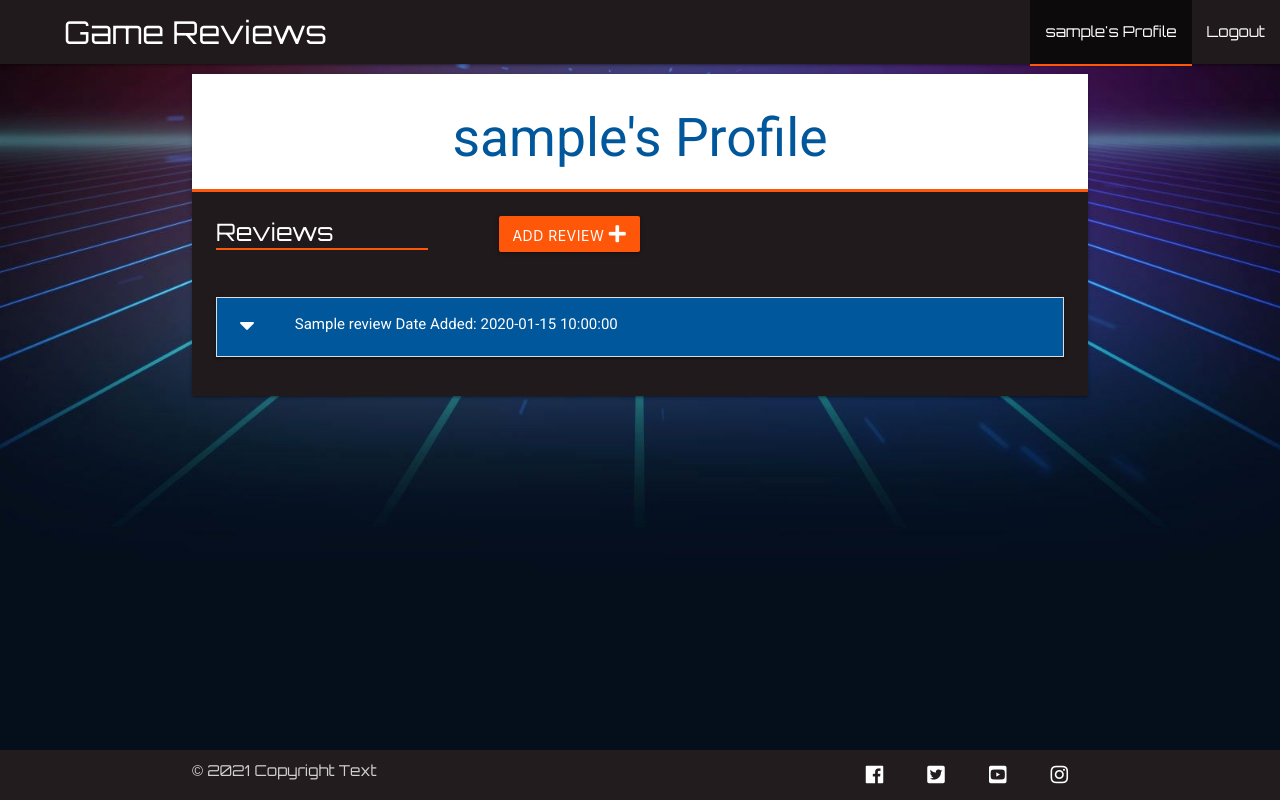
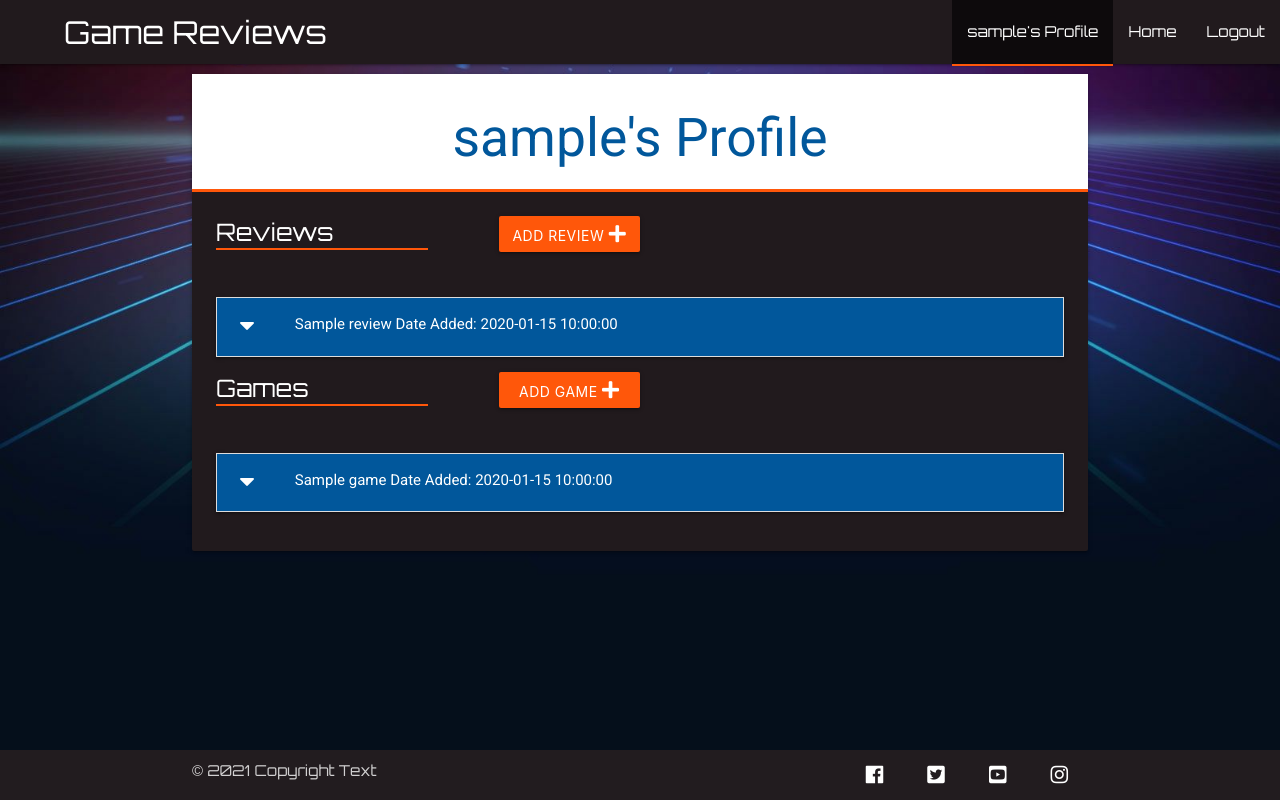
Before and after one commit to KevAndrews/Milestone_Project_3, a Flask app: a page that uses templates/base.html in a window 1280 px wide. Run offline with Flask 2, Linux system fonts and the light colour scheme; the visitor is signed in with stand-in values (Sample User, id 1); a database or web service that is not in the repository returns one stand-in record (values such as "Sample title"); some libraries are stand-ins or nearby versions.

Commit message:
Update profile and edit game html

```diff
--- a/app.py
+++ b/app.py
@@ -117,10 +117,13 @@ def profile(username):
 
     reviews = list(mongo.db.reviews.find({"created_by": username}))
 
+    games = list(mongo.db.games.find({"created_by": username}))
+
     if session["user"]:
         return render_template("profile.html",
                                 username=username,
-                                reviews=reviews)
+                                reviews=reviews,
+                                games=games)
 
     return redirect(url_for("login"))
 
@@ -227,7 +230,6 @@ def display_game(game_id):
                             reviews=reviews)
 
 
-
 def display_games(game_list, curr_page, per_page):
     """
     Method to handle Pagination of games.
--- a/templates/base.html
+++ b/templates/base.html
@@ -30,6 +30,7 @@
                 <ul class="right hide-on-med-and-down">
                     {% if username is defined and username|length %}
                         <li><a id="profile" href="{{ url_for('profile', username=username) }}">{{ username }}'s Profile</a></li>
+                        <li><a id="index" href="{{ url_for('index') }}">Home</a></li>
                         <li><a href="{{ url_for('logout') }}">Logout</a></li>
                     {% else %}
                         <li><a id="index" href="{{ url_for('index') }}">Home</a></li>
--- a/templates/profile.html
+++ b/templates/profile.html
@@ -42,7 +42,7 @@
           {% endfor %}
           </ul>
         {% else %}
-          <h3 class="white-text center-align">No Results Found</h3>
+          <h3 class="white-text center-align">No Reviews Found</h3>
           <!-- Add review -->
           <div class="row">
             <a href="{{ url_for('add_review') }}">
@@ -52,6 +52,49 @@
             </a>
           </div>
         {% endif %}
+        <div class="row">
+          <span class="col card-title white-text underline">
+            Games
+          </span>
+          <a href="{{ url_for('add_review') }}">
+            <button class="col s2 m2 offset-s1 offset-m1 btn text-shadow">
+              Add Game <i class="fas fa-plus"></i>
+            </button>
+          </a>
+        </div>
+        {% if games|length > 0 %}
+          <ul class="collapsible">
+          {% for game in games %}
+            <li>
+              <div class="collapsible-header white-text light-blue darken-4 text-shadow">
+                <div class="col s3 m1">
+                  <i class="fas fa-caret-down"></i>
+                  {% if session.user|lower == game.created_by|lower %}
+                    <a href="{{ url_for('delete_game', game_id=game._id) }}" class="btn-small green accent-4">Delete</a>
+                    <a href="{{ url_for('edit_game', game_id=game._id) }}" class="btn-small light-blue lighten-1">Edit</a>
+                  {% endif %}
+                </div>
+                <div class="col s9 m12">
+                  <strong>{{ game.name }}</strong> Date Added: {{ game.created_date }}
+              </div>
+              </div>
+              <div class="collapsible-body">
+                <p>{{ game.description }}</p>
+              </div>
+            </li>
+          {% endfor %}
+          </ul>
+        {% else %}
+          <h3 class="white-text center-align">No Games Found</h3>
+          <!-- Add review -->
+          <div class="row">
+            <a href="{{ url_for('add_game') }}">
+              <button class="col s8 m8 offset-s2 offset-m2 btn text-shadow">
+                Add Game <i class="fas fa-plus"></i>
+              </button>
+            </a>
+          </div>
+        {% endif %}
       </div>
     </div>
   </div>
```
Also changed, not shown: templates/edit_game.html (+33 -0 lines).
